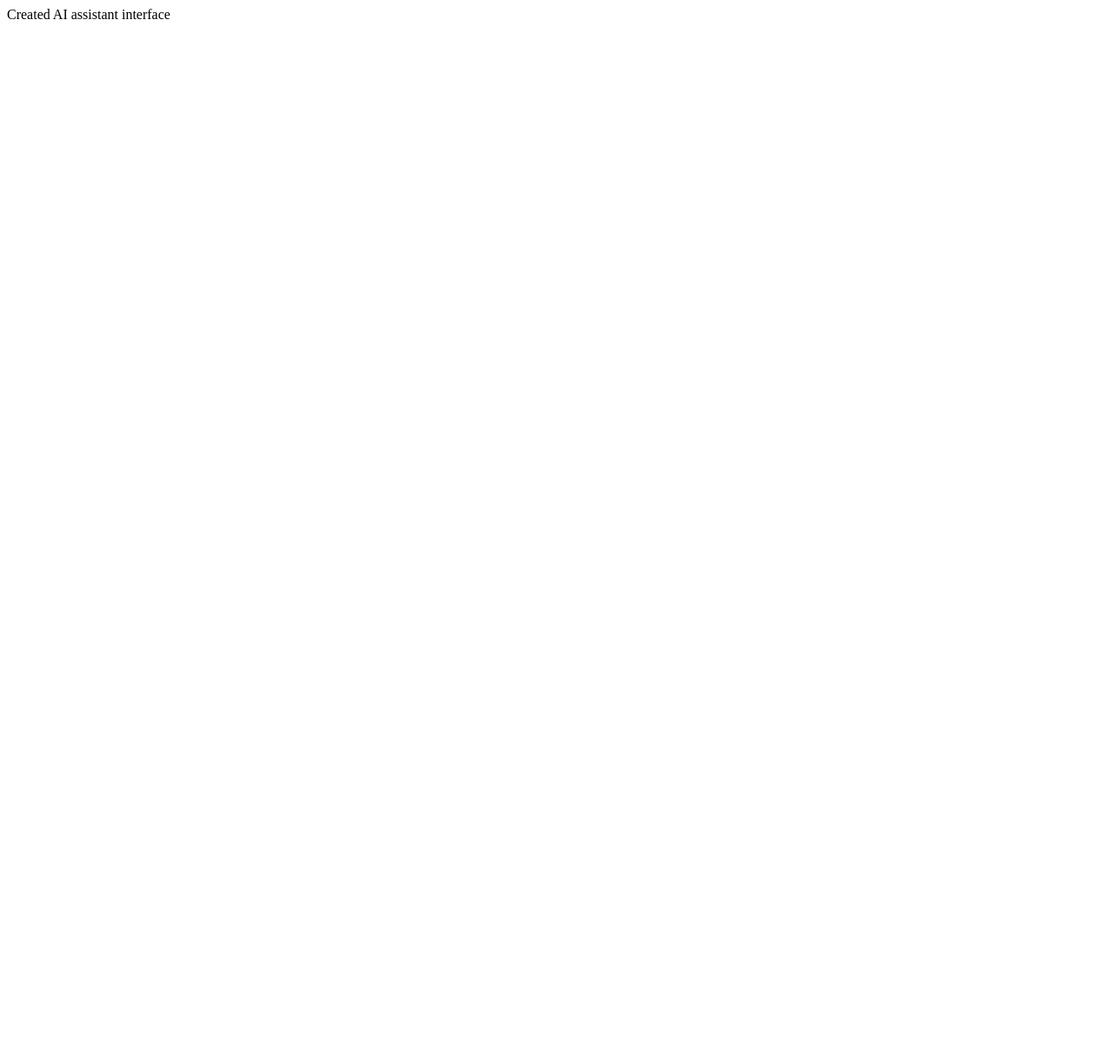
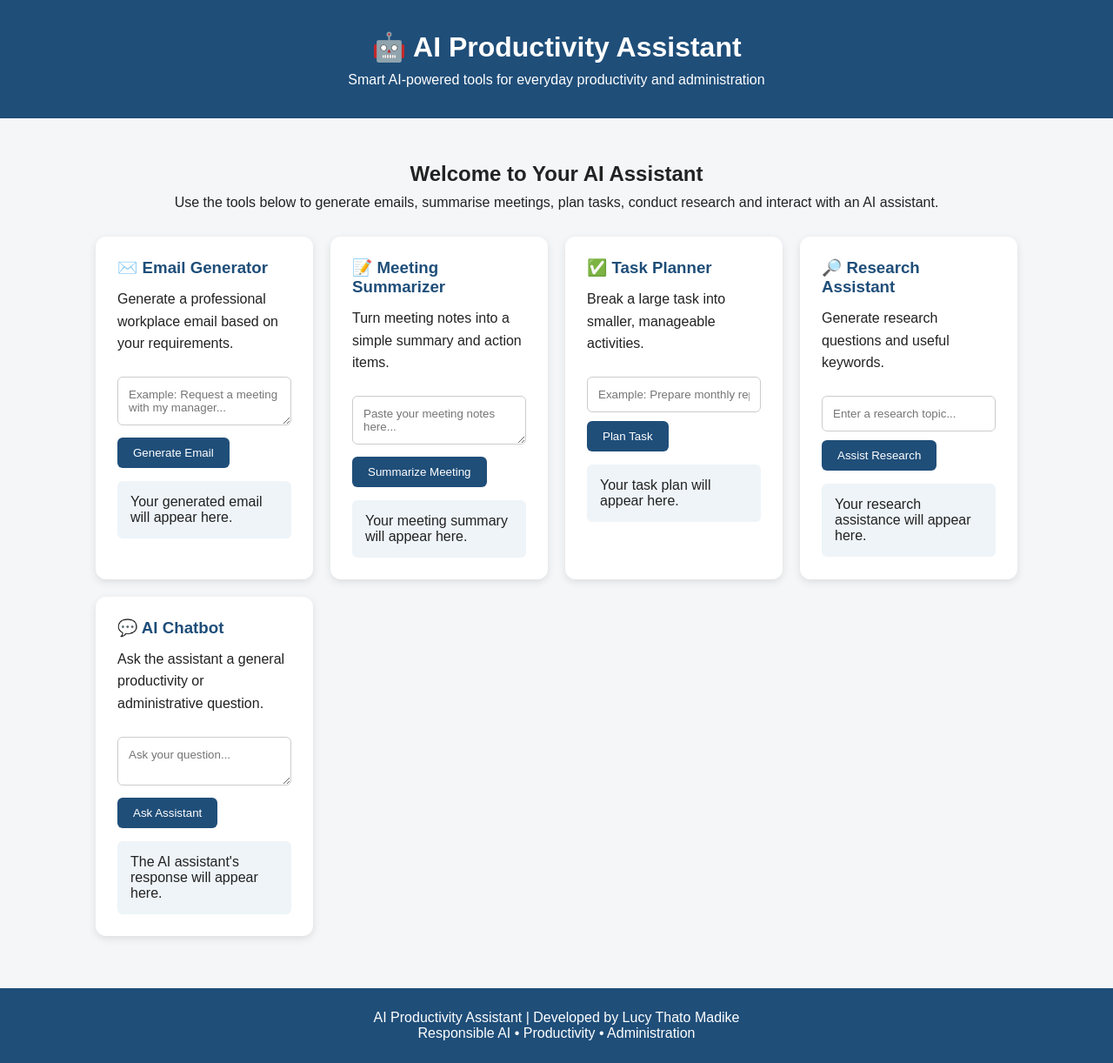
Before and after one commit to Madike-tech/AI-Productivity-Assistant, a plain HTML site: page index.html in a window 1280 px wide. Shown: the whole page at 87% size. Before the commit the page ends 800 px from the top, so only its background shows below. Drawn offline with Linux system fonts and the light colour scheme.

Commit message:
Connect AI assistant interface to CSS and JavaScript

```diff
--- a/index.html
+++ b/index.html
@@ -1 +1,154 @@
-Created AI assistant interface
+<!DOCTYPE html>
+<html lang="en">
+<head>
+    <meta charset="UTF-8">
+    <meta name="viewport" content="width=device-width, initial-scale=1.0">
+
+    <title>AI Productivity Assistant</title>
+
+    <link rel="stylesheet" href="style.css">
+</head>
+
+<body>
+
+<header>
+    <h1>🤖 AI Productivity Assistant</h1>
+    <p>Smart AI-powered tools for everyday productivity and administration</p>
+</header>
+
+<div class="container">
+
+    <div class="intro">
+        <h2>Welcome to Your AI Assistant</h2>
+        <p>
+            Use the tools below to generate emails, summarise meetings,
+            plan tasks, conduct research and interact with an AI assistant.
+        </p>
+    </div>
+
+    <div class="tools">
+
+        <!-- Email Generator -->
+        <div class="card">
+            <h3>✉️ Email Generator</h3>
+
+            <p>
+                Generate a professional workplace email based on your requirements.
+            </p>
+
+            <textarea
+                id="emailInput"
+                placeholder="Example: Request a meeting with my manager..."
+            ></textarea>
+
+            <button onclick="generateEmail()">Generate Email</button>
+
+            <div id="emailResult" class="result">
+                Your generated email will appear here.
+            </div>
+        </div>
+
+
+        <!-- Meeting Summarizer -->
+        <div class="card">
+            <h3>📝 Meeting Summarizer</h3>
+
+            <p>
+                Turn meeting notes into a simple summary and action items.
+            </p>
+
+            <textarea
+                id="meetingInput"
+                placeholder="Paste your meeting notes here..."
+            ></textarea>
+
+            <button onclick="summarizeMeeting()">Summarize Meeting</button>
+
+            <div id="meetingResult" class="result">
+                Your meeting summary will appear here.
+            </div>
+        </div>
+
+
+        <!-- Task Planner -->
+        <div class="card">
+            <h3>✅ Task Planner</h3>
+
+            <p>
+                Break a large task into smaller, manageable activities.
+            </p>
+
+            <input
+                type="text"
+                id="taskInput"
+                placeholder="Example: Prepare monthly report"
+            >
+
+            <button onclick="planTask()">Plan Task</button>
+
+            <div id="taskResult" class="result">
+                Your task plan will appear here.
+            </div>
+        </div>
+
+
+        <!-- Research Assistant -->
+        <div class="card">
+            <h3>🔎 Research Assistant</h3>
+
+            <p>
+                Generate research questions and useful keywords.
+            </p>
+
+            <input
+                type="text"
+                id="researchInput"
+                placeholder="Enter a research topic..."
+            >
+
+            <button onclick="assistResearch()">Assist Research</button>
+
+            <div id="researchResult" class="result">
+                Your research assistance will appear here.
+            </div>
+        </div>
+
+
+        <!-- AI Chatbot -->
+        <div class="card">
+            <h3>💬 AI Chatbot</h3>
+
+            <p>
+                Ask the assistant a general productivity or administrative question.
+            </p>
+
+            <textarea
+                id="chatInput"
+                placeholder="Ask your question..."
+            ></textarea>
+
+            <button onclick="chatbot()">Ask Assistant</button>
+
+            <div id="chatResult" class="result">
+                The AI assistant's response will appear here.
+            </div>
+        </div>
+
+    </div>
+
+</div>
+
+<footer>
+    <p>
+        AI Productivity Assistant | Developed by Lucy Thato Madike
+    </p>
+
+    <p>
+        Responsible AI • Productivity • Administration
+    </p>
+</footer>
+
+<script src="script.js"></script>
+
+</body>
+</html>
```
